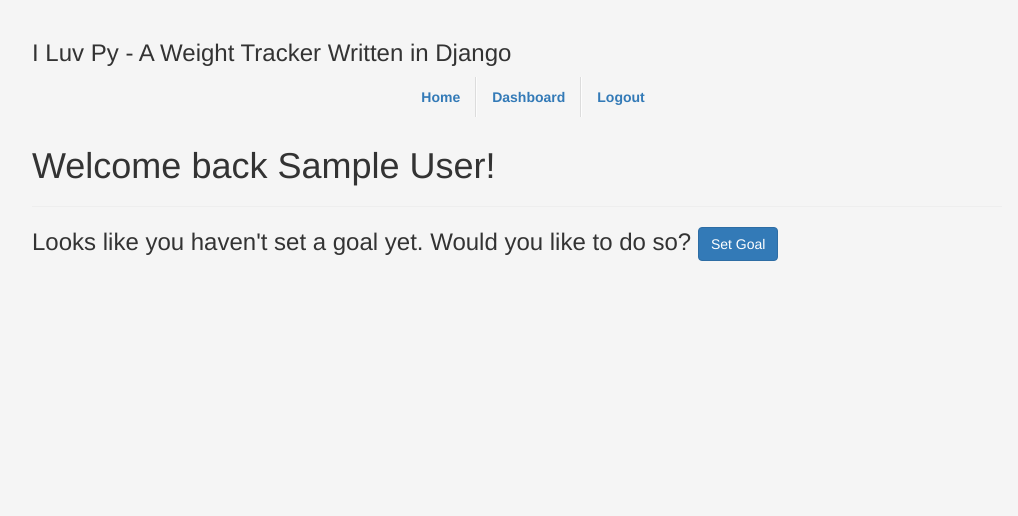
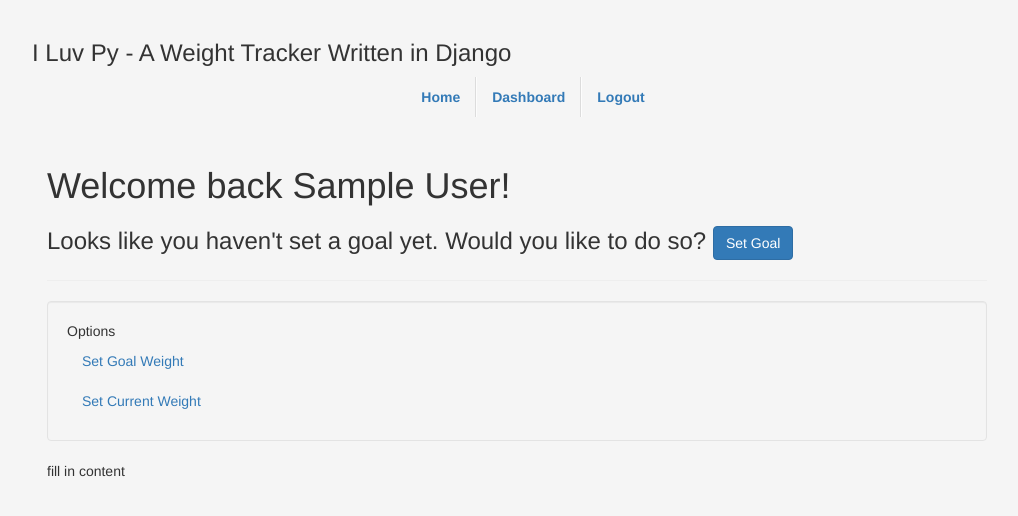
Before and after one commit to lestopher/iluvpy, a Django app: page /tracker/dashboard/ in a window 1280 px wide. Shown: the top 516 px of the page, without its empty margins (123-1141 px from the left). Run offline with Django 3.2, Linux system fonts and the light colour scheme; the visitor is signed in with stand-in values (Sample User, id 1); data that the repository does not hold is empty; parts of the project's set-up code (start-up, migrations or seed data) failed here and were passed over; some libraries are stand-ins or nearby versions.

Commit message:
Made layout into fluid app layout

```diff
--- a/tracker/templates/tracker/dashboard.html
+++ b/tracker/templates/tracker/dashboard.html
@@ -1,14 +1,19 @@
 {% extends 'base.html' %}
 {% block containerBody %}
-  <div id="dashboard">
+  <div id="dashboard" class="container-fluid">
+    <div id="upperMsgContainer" class="row-fluid">
+      <div class="span12">
         <h1>
           Welcome back {{ name }}!
         </h1>
-    <hr />
+        <div id="submitGoalMessage" class="alert hide">
+          <button id="hideGoalMessageBtn" type="button" class="close">&times;</button>
+          <strong id="msg"></strong>
+        </div>
         {% if goal %}
-      <p>
+          <h3 class="muted">
             Your current goal weight is: {{ goal.get_goal_weight }}
-      </p>
+          </h3>
         {% else %}
           <h3>
             Looks like you haven't set a goal yet. Would you like to do so?
@@ -22,5 +27,28 @@
             </div>
           </div>
         {% endif %}
+        <hr />
+      </div>
+    </div>
+    <div class="row-fluid">
+      <div id="dashboardSidebar" class="span3">
+        <div class="well sidbar-nav">
+          <ul class="nav nav-list">
+            <li class="nav-header">
+              Options
+            </li>
+            <li>
+              <a href="#">Set Goal Weight</a>
+            </li>
+            <li>
+              <a href="#">Set Current Weight</a>
+            </li>
+          </ul>
+        </div>
+      </div>
+      <div id="dashboardContent" class="span9">
+        <p>fill in content</p>
+      </div>
+    </div>
   </div>
 {% endblock %}
```
Lines whose indentation alone changed are shown as unchanged.
